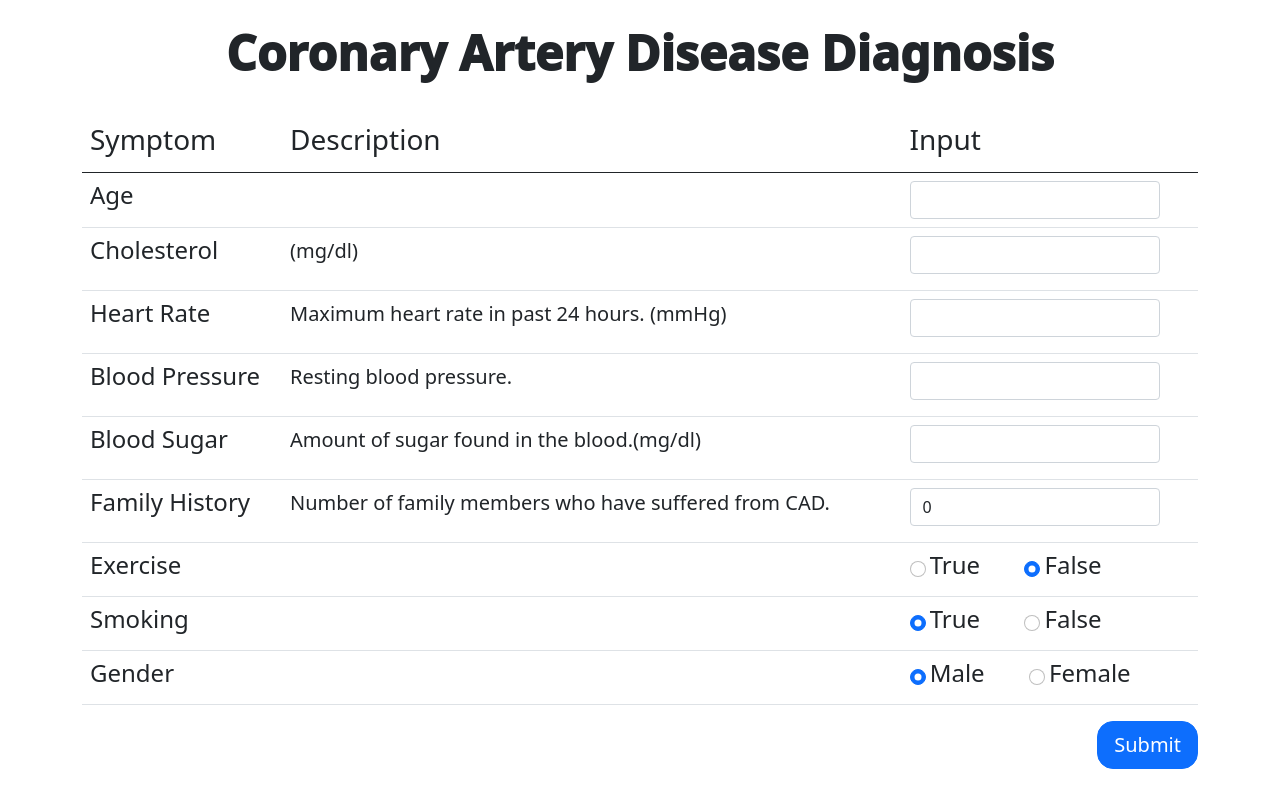
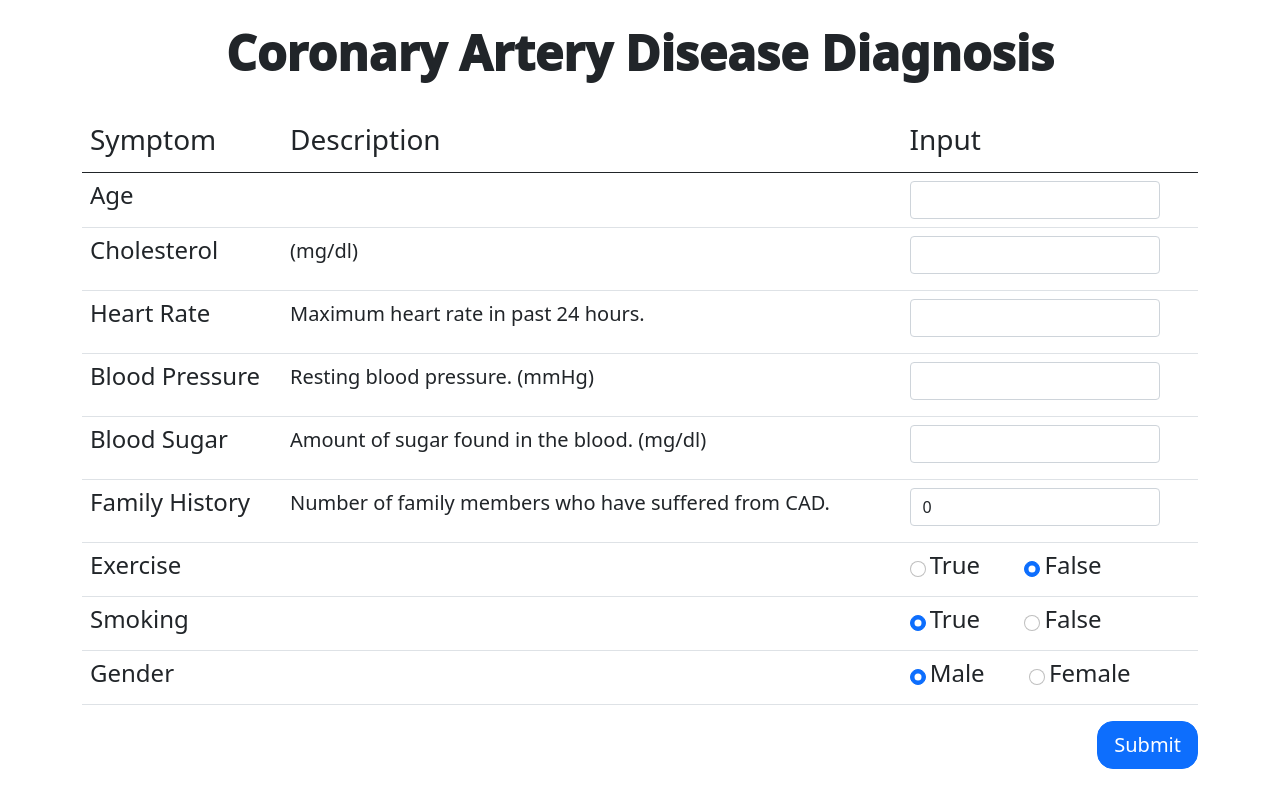
Before and after one commit to EmadLa/Heart-Disease-Diagnosis-Fuzzy-System, a FastAPI app: page / in a window 1280 px wide. Run offline with FastAPI, Linux system fonts and the light colour scheme; parts of the project's set-up code (start-up, migrations or seed data) failed here and were passed over.

Commit message:
edit styling

```diff
--- a/app/templates/index.html
+++ b/app/templates/index.html
@@ -71,7 +71,7 @@
             </tr>
             <tr>
                 <td><h4>Heart Rate</h4></td>
-                <td><p class="text_class">Maximum heart rate in past 24 hours. (mmHg)</p></td>
+                <td><p class="text_class">Maximum heart rate in past 24 hours.</p></td>
                 <td>
                     <input name="maximum_heart_rate" type="number" min="0" max="200" class="form-control input_class"
                            required>
@@ -79,7 +79,7 @@
             </tr>
             <tr>
                 <td><h4>Blood Pressure</h4></td>
-                <td><p class="text_class"> Resting blood pressure.</p></td>
+                <td><p class="text_class"> Resting blood pressure.  (mmHg)</p></td>
                 <td>
                     <input name="blood_pressure" type="number" min="0" max="300" class="form-control input_class"
                            required>
@@ -87,7 +87,7 @@
             </tr>
             <tr>
                 <td><h4>Blood Sugar</h4></td>
-                <td><p class="text_class">Amount of sugar found in the blood.(mg/dl)</p></td>
+                <td><p class="text_class">Amount of sugar found in the blood. (mg/dl)</p></td>
                 <td>
                     <input name="blood_sugar" type="number" min="0" max="300" class="form-control input_class" required>
                 </td>
```
